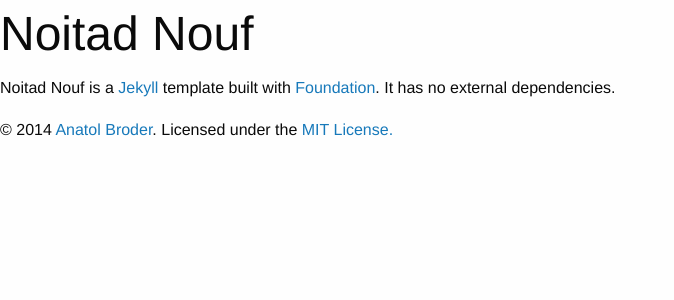
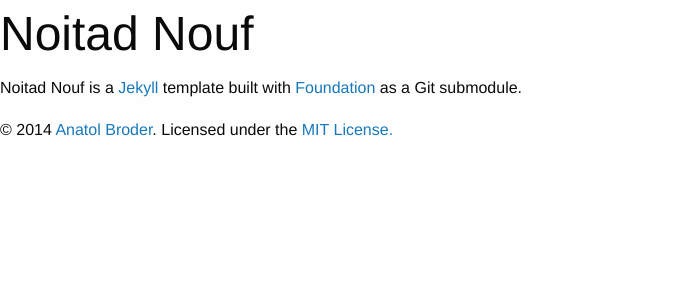
Before and after one commit to doktorbro/jekyll-noita, a Jekyll site: the page built from index.html, in a window 1280 px wide. Shown: the top 300 px of the page, without its empty margins (0-674 px from the left). Built offline with Jekyll 4.4.1, drawn with Linux system fonts in a browser that asks for light colours; nearby versions of some CDN libraries; library files that are not in the unit come from our copies.

Commit message:
Change description

```diff
--- a/index.html
+++ b/index.html
@@ -6,7 +6,7 @@ title: Noitad Nouf
 <div class="row">
   <div class="column">
     <p>Noitad Nouf is a <a href="http://jekyllrb.com/">Jekyll</a> template built
-    with <a href="http://foundation.zurb.com/">Foundation</a>. It has no
-    external dependencies.</p>
+    with <a href="http://foundation.zurb.com/">Foundation</a> as a Git
+    submodule.</p>
   </div>
 </div>
```
